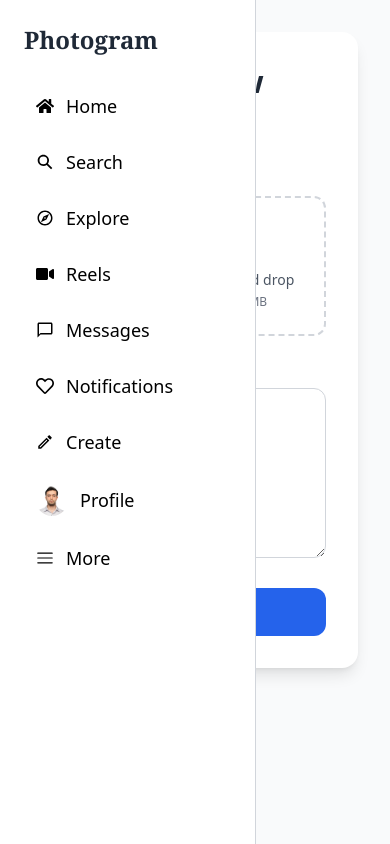
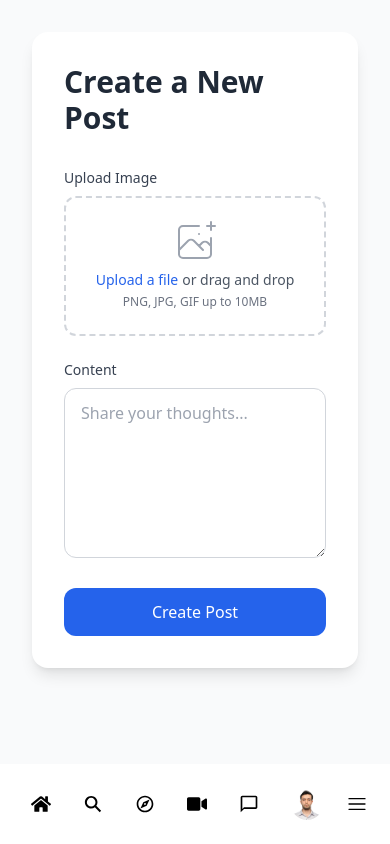
Before and after one commit to zeko1104/photogram-react, a React (Vite) app: page /create in a window 390 px wide. Built offline with nearby package versions, Linux system fonts and the light colour scheme.

Commit message:
Homeresponsive

```diff
--- a/src/components/SuggestMenu.jsx
+++ b/src/components/SuggestMenu.jsx
@@ -6,16 +6,18 @@ const API_URL = "https://dummyjson.com/users";
 
 const SuggestMenu = () => {
   const [users, setUsers] = useState([]);
-
+  const [loading, setLoading] = useState(true);
 
   useEffect(() => {
     const fetchUsers = async () => {
       try {
         const response = await axios.get(API_URL);
-        setUsers(response.data.users);
+        setUsers(response.data.users.slice(0, 5));
       } catch (error) {
         console.error("Error fetching users:", error);
         setUsers([]);
+      } finally {
+        setLoading(false);
       }
     };
 
@@ -23,29 +25,28 @@ const SuggestMenu = () => {
   }, []);
 
   return (
-    <div className="w-80 min-h-screen fixed right-0 top-0 p-4 text-black border-l border-gray-300 bg-white dark:bg-neutral-950">
+    <div className="max-sm:hidden w-80 min-h-screen fixed right-0 top-0 p-4 text-black border-l border-gray-300 bg-white dark:bg-neutral-950">
       {/* Profile Section */}
       <div className="flex items-center gap-3 mb-6">
         <img src={img} alt="Profile" className="w-10 h-10 rounded-full" />
         <div className="flex flex-col">
           <h2 className="font-semibold text-gray-800 dark:text-white">Zeko</h2>
-          <button className="text-blue-500 text-sm hover:underline">
-            Switch
-          </button>
+          <button className="text-blue-500 text-sm hover:underline">Switch</button>
         </div>
       </div>
 
       {/* Suggested Section */}
       <div className="flex justify-between items-center mb-4">
         <h4 className="font-semibold text-gray-700 dark:text-white">Suggested for you</h4>
-        <button className="text-blue-500 text-sm hover:underline">
-          See all
-        </button>
+        <button className="text-blue-500 text-sm hover:underline">See all</button>
       </div>
 
-      {/* Suggested Users List */}
+      {/* Loading or Users */}
       <div>
-        {users.map((user) => (
+        {loading ? (
+          <p className="text-sm text-gray-500 dark:text-gray-400">Loading suggestions...</p>
+        ) : (
+          users.map((user) => (
             <div key={user.id} className="flex items-center justify-between py-2">
               <div className="flex items-center gap-3">
                 <img
@@ -57,14 +58,15 @@ const SuggestMenu = () => {
                   <h2 className="font-medium text-gray-800 dark:text-white">
                     {user.firstName} {user.lastName}
                   </h2>
-                <p className="text-sm text-gray-500">Suggested for you</p>
+                  <p className="text-sm text-gray-500 dark:text-gray-400">Suggested for you</p>
                 </div>
               </div>
               <button className="text-blue-500 text-sm font-semibold hover:text-blue-700">
                 Follow
               </button>
             </div>
-        ))}
+          ))
+        )}
       </div>
     </div>
   );
--- a/src/layouts/DashboardMenu.jsx
+++ b/src/layouts/DashboardMenu.jsx
@@ -1,14 +1,6 @@
-import { FaHome } from "react-icons/fa";
-import { IoSearchSharp } from "react-icons/io5";
-import { IoSettingsOutline } from "react-icons/io5";
-import { FaRegSave } from "react-icons/fa";
-import { MdLogout } from "react-icons/md";
-import {
-  MdOutlineExplore,
-  MdChatBubbleOutline,
-  MdOutlineCreate,
-} from "react-icons/md";
-import { FaVideo, FaRegHeart } from "react-icons/fa";
+import { FaHome, FaVideo, FaRegHeart, FaRegSave } from "react-icons/fa";
+import { IoSearchSharp, IoSettingsOutline } from "react-icons/io5";
+import { MdOutlineExplore, MdChatBubbleOutline, MdOutlineCreate, MdLogout } from "react-icons/md";
 import { RxHamburgerMenu } from "react-icons/rx";
 import img from "../assets/images/profile-removebg-preview.png";
 import { Link } from "react-router-dom";
@@ -16,59 +8,89 @@ import { useState } from "react";
 import Modal from "../components/Modal";
 import DarkModeToggle from "../components/ToggleButton";
 
-
 const DashboardMenu = () => {
   const [isModalOpen, setIsModalOpen] = useState(false);
+
   return (
-    <div className="w-64 h-full fixed left-0 top-0 p-6 border-r border-gray-300 dark:bg-neutral-950 dark:text-white bg-white z-50">
-      {/* Logo */}
-      <div className="mb-6">
+    <div className="sm:w-64 sm:h-full sm:fixed sm:left-0 sm:top-0 sm:p-6 sm:border-r sm:border-gray-300
+      sm:bg-white sm:dark:bg-neutral-950 sm:z-50
+      w-full h-20 fixed bottom-0 left-0 bg-white dark:bg-neutral-950
+      flex sm:block justify-around items-center border-gray-300 z-50 ">
+
+      {/* Logo (desktop only) */}
+      <div className="mb-6 hidden sm:block">
         <h1 className="text-2xl font-bold dark:text-white text-gray-800 font-serif">
           Photogram
         </h1>
       </div>
-      {/* Menü */}
-      <ul className="space-y-1">
-        <li className="flex items-center gap-3 text-lg dark:text-white dark:hover:text-black  text-black hover:bg-gray-100 p-3 rounded-lg cursor-pointer">
-          <FaHome />
-          <Link to="/">Home</Link>
+
+      {/* Menu */}
+      <ul className="sm:space-y-1 flex sm:flex-col gap-4 sm:gap-0">
+        {/* Home */}
+        <li className="dark:hover:text-black  flex items-center justify-center sm:justify-start gap-1 sm:gap-3 text-lg text-black dark:text-white hover:bg-gray-100 p-2 sm:p-3 rounded-lg cursor-pointer">
+          <FaHome className="text-xl " />
+          <Link className="hidden sm:inline" to="/">Home</Link>
         </li>
-        <li className="flex items-center gap-3 text-lg dark:text-white dark:hover:text-black text-black hover:bg-gray-100 p-3 rounded-lg cursor-pointer">
-          <IoSearchSharp />
-          <Link to="/search">Search</Link>
+
+        {/* Search */}
+        <li className="dark:hover:text-black flex items-center justify-center sm:justify-start gap-1 sm:gap-3 text-lg text-black dark:text-white hover:bg-gray-100 p-2 sm:p-3 rounded-lg cursor-pointer">
+          <IoSearchSharp className="text-xl" />
+          <Link className="hidden sm:inline" to="/search">Search</Link>
         </li>
-        <li className="flex items-center gap-3 text-lg dark:text-white dark:hover:text-black text-black hover:bg-gray-100 p-3 rounded-lg cursor-pointer">
-          <MdOutlineExplore />
-          <Link to="/explore">Explore</Link>
+
+        {/* Explore */}
+        <li className="dark:hover:text-black flex items-center justify-center sm:justify-start gap-1 sm:gap-3 text-lg text-black dark:text-white hover:bg-gray-100 p-2 sm:p-3 rounded-lg cursor-pointer">
+          <MdOutlineExplore className="text-xl" />
+          <Link className="hidden sm:inline" to="/explore">Explore</Link>
         </li>
-        <li className="flex items-center gap-3 text-lg dark:text-white dark:hover:text-black text-black hover:bg-gray-100 p-3 rounded-lg cursor-pointer">
-          <FaVideo />
-          <Link to="/reels">Reels</Link>
+
+        {/* Reels */}
+        <li className="dark:hover:text-black flex items-center justify-center sm:justify-start gap-1 sm:gap-3 text-lg text-black dark:text-white hover:bg-gray-100 p-2 sm:p-3 rounded-lg cursor-pointer">
+          <FaVideo className="text-xl" />
+          <Link className="hidden sm:inline" to="/reels">Reels</Link>
         </li>
-        <li className="flex items-center gap-3 text-lg dark:text-white dark:hover:text-black text-black hover:bg-gray-100 p-3 rounded-lg cursor-pointer">
-          <MdChatBubbleOutline />
-          <Link to="/messages">Messages</Link>
+
+        {/* Messages */}
+        <li className="dark:hover:text-black flex items-center justify-center sm:justify-start gap-1 sm:gap-3 text-lg text-black dark:text-white hover:bg-gray-100 p-2 sm:p-3 rounded-lg cursor-pointer">
+          <MdChatBubbleOutline className="text-xl" />
+          <Link className="hidden sm:inline" to="/messages">Messages</Link>
         </li>
-        <li className="flex items-center gap-3 text-lg dark:text-white dark:hover:text-black text-black hover:bg-gray-100 p-3 rounded-lg cursor-pointer">
-          <FaRegHeart />
+
+        {/* Notifications (desktop only) */}
+        <li className="dark:hover:text-black hidden sm:flex items-center gap-3 text-lg text-black dark:text-white hover:bg-gray-100 p-3 rounded-lg cursor-pointer">
+          <FaRegHeart className="text-xl" />
           <Link to="/notifications">Notifications</Link>
         </li>
-        <li className="flex items-center gap-3 text-lg dark:text-white dark:hover:text-black text-black hover:bg-gray-100 p-3 rounded-lg cursor-pointer">
-          <MdOutlineCreate />
+
+        {/* Create (desktop only) */}
+        <li className="dark:hover:text-black hidden sm:flex items-center gap-3 text-lg text-black dark:text-white hover:bg-gray-100 p-3 rounded-lg cursor-pointer">
+          <MdOutlineCreate className="text-xl" />
           <Link to="/create">Create</Link>
         </li>
-        <li className="flex items-center gap-3 text-lg dark:text-white dark:hover:text-black text-black hover:bg-gray-100 p-3 rounded-lg cursor-pointer">
+
+        {/* Profile */}
+        <li className="dark:hover:text-black flex items-center justify-center sm:justify-start gap-1 sm:gap-3 text-lg text-black dark:text-white hover:bg-gray-100 p-2 sm:p-3 rounded-lg cursor-pointer">
           <img src={img} alt="Profile" className="w-8 h-8 rounded-full" />
-          <Link to="/profile">Profile</Link>
+          <Link className="hidden sm:inline" to="/profile">Profile</Link>
         </li>
-        <li className="flex items-center gap-3 text-lg dark:text-white dark:hover:text-black text-black hover:bg-gray-100 p-3 rounded-lg cursor-pointer">
+
+        {/* More button */}
+        <li className="dark:hover:text-white sm:hidden flex items-center justify-center text-lg text-black dark:text-white cursor-pointer">
+          <button onClick={() => setIsModalOpen(true)}>
+            <RxHamburgerMenu className="text-xl" />
+          </button>
+        </li>
+
+        <li className="dark:hover:text-black hidden sm:flex items-center gap-3 text-lg text-black dark:text-white hover:bg-gray-100 p-3 rounded-lg cursor-pointer">
           <RxHamburgerMenu />
           <button onClick={() => setIsModalOpen(true)}>More</button>
         </li>
       </ul>
+
+      {/* Modal for More options */}
       <Modal isOpen={isModalOpen} onClose={() => setIsModalOpen(false)}>
         <ul className="space-y-4">
-          <li className="flex items-center gap-3  text-gray-700 dark:text-gray-300 hover:text-blue-500">
+          <li className="flex items-center gap-3 text-gray-700 dark:text-gray-300 hover:text-blue-500">
             <IoSettingsOutline className="text-xl" />
             <Link to="/settings">Settings</Link>
           </li>
@@ -77,7 +99,7 @@ const DashboardMenu = () => {
             <Link to="/saved">Saved</Link>
           </li>
           <li className="flex items-center justify-between text-gray-700 dark:text-gray-300 hover:text-blue-500">
-            <DarkModeToggle/>
+            <DarkModeToggle />
           </li>
           <li className="flex items-center gap-3 text-red-500 hover:text-red-600 cursor-pointer">
             <MdLogout className="text-xl" />
--- a/src/pages/HomePage.jsx
+++ b/src/pages/HomePage.jsx
@@ -5,7 +5,7 @@ import DashboardMenu from "../layouts/DashboardMenu";
 
 const HomePage = () => {
   return (
-    <div className="flex dark:bg-neutral-950 dark:text-white">
+    <div className=" dark:bg-neutral-950 dark:text-white">
       {/* Sol Sidebar */}
       <DashboardMenu />
 
@@ -15,9 +15,12 @@ const HomePage = () => {
 
         {/* Postlar burada göstərilir */}
         <div className="mt-4 space-y-4">
-          <Posts />
-          <Posts />
-          <Posts />
+          {
+            // Post komponentini burada istifadə edirik
+            [1, 2, 3, 4, 5].map((_, index) => (
+              <Posts key={index} />
+            ))
+          }
         </div>
       </div>
 
```
Lines whose indentation alone changed are shown as unchanged.
